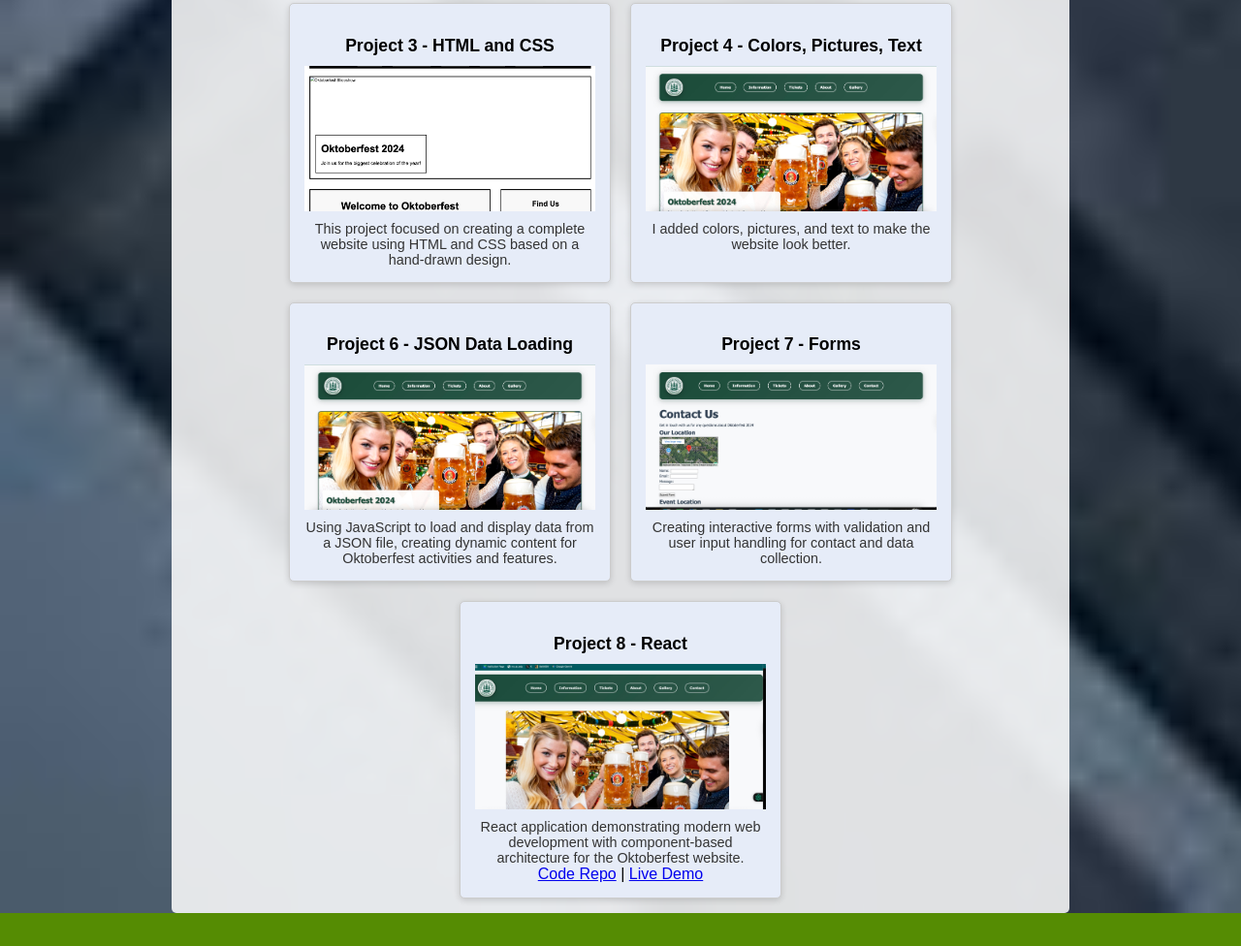
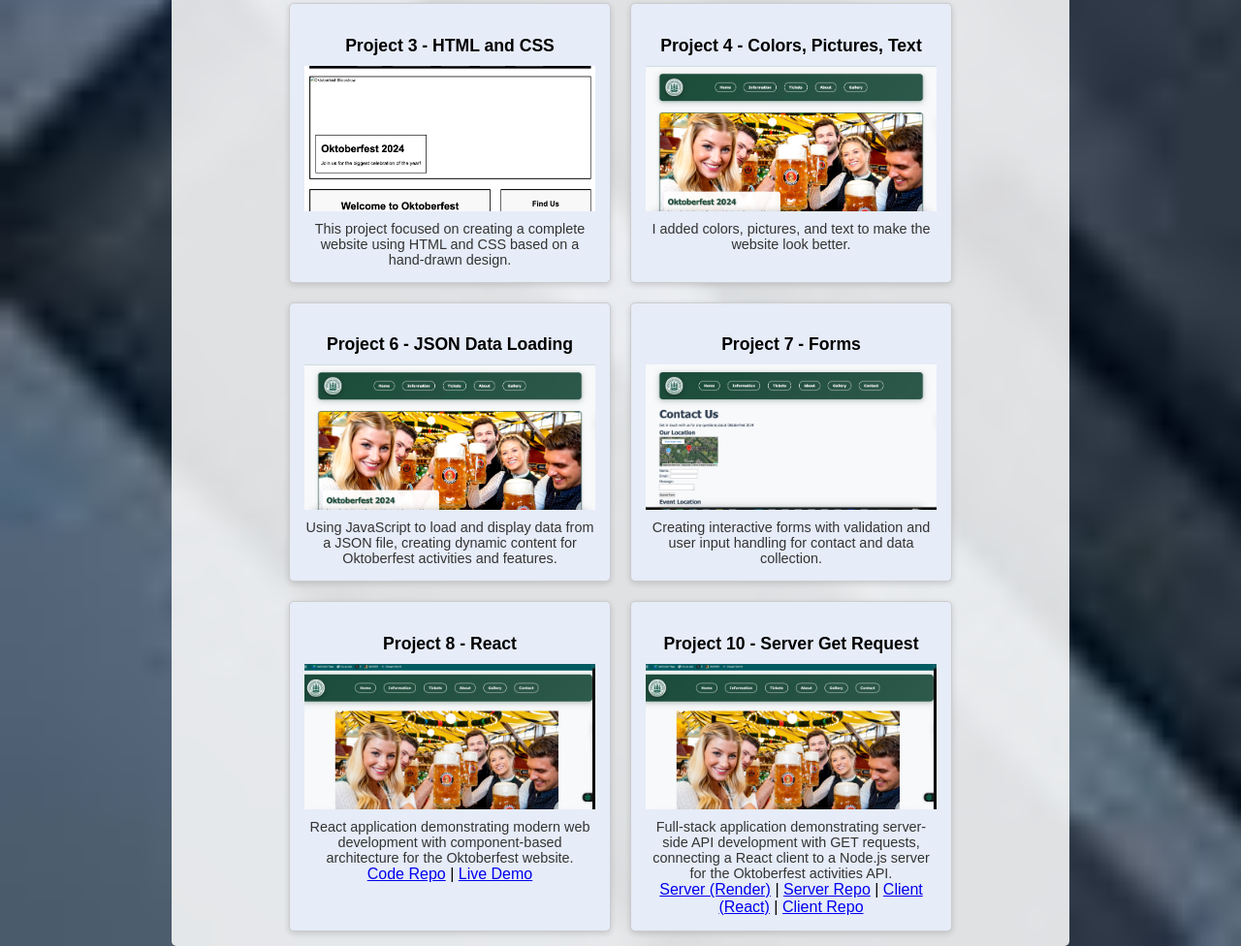
Before and after one commit to chrisf1301/chrisf1301.github.io, a website: page csce242/index.html in a window 1280 px wide. Shown: the part 2486-3462 px from the top of the page at 97% size. Before the commit the page ends 3428 px from the top, so only its background shows below. Drawn offline with Linux system fonts and the light colour scheme.

Commit message:
added links

```diff
--- a/csce242/index.html
+++ b/csce242/index.html
@@ -161,6 +161,19 @@
                         <a href="https://chrisf1301.github.io/react-oktoberfest" target="_blank">Live Demo</a>
                     </div>
                 </div>
+                <div class="project">
+                    <h3>Project 10 - Server Get Request</h3>
+                    <a href="https://server-oktoberfest.onrender.com" target="_blank">
+                        <img src="images/project8.jpg" alt="Server Get Request Screenshot">
+                    </a>
+                    <p>Full-stack application demonstrating server-side API development with GET requests, connecting a React client to a Node.js server for the Oktoberfest activities API.</p>
+                    <div class="assignment-links">
+                        <a href="https://server-oktoberfest.onrender.com" target="_blank">Server (Render)</a> |
+                        <a href="https://github.com/chrisf1301/server-oktoberfest" target="_blank">Server Repo</a> |
+                        <a href="https://chrisf1301.github.io/react-oktoberfest" target="_blank">Client (React)</a> |
+                        <a href="https://github.com/chrisf1301/react-oktoberfest" target="_blank">Client Repo</a>
+                    </div>
+                </div>
             </div>
         </section>
     </div>
```
